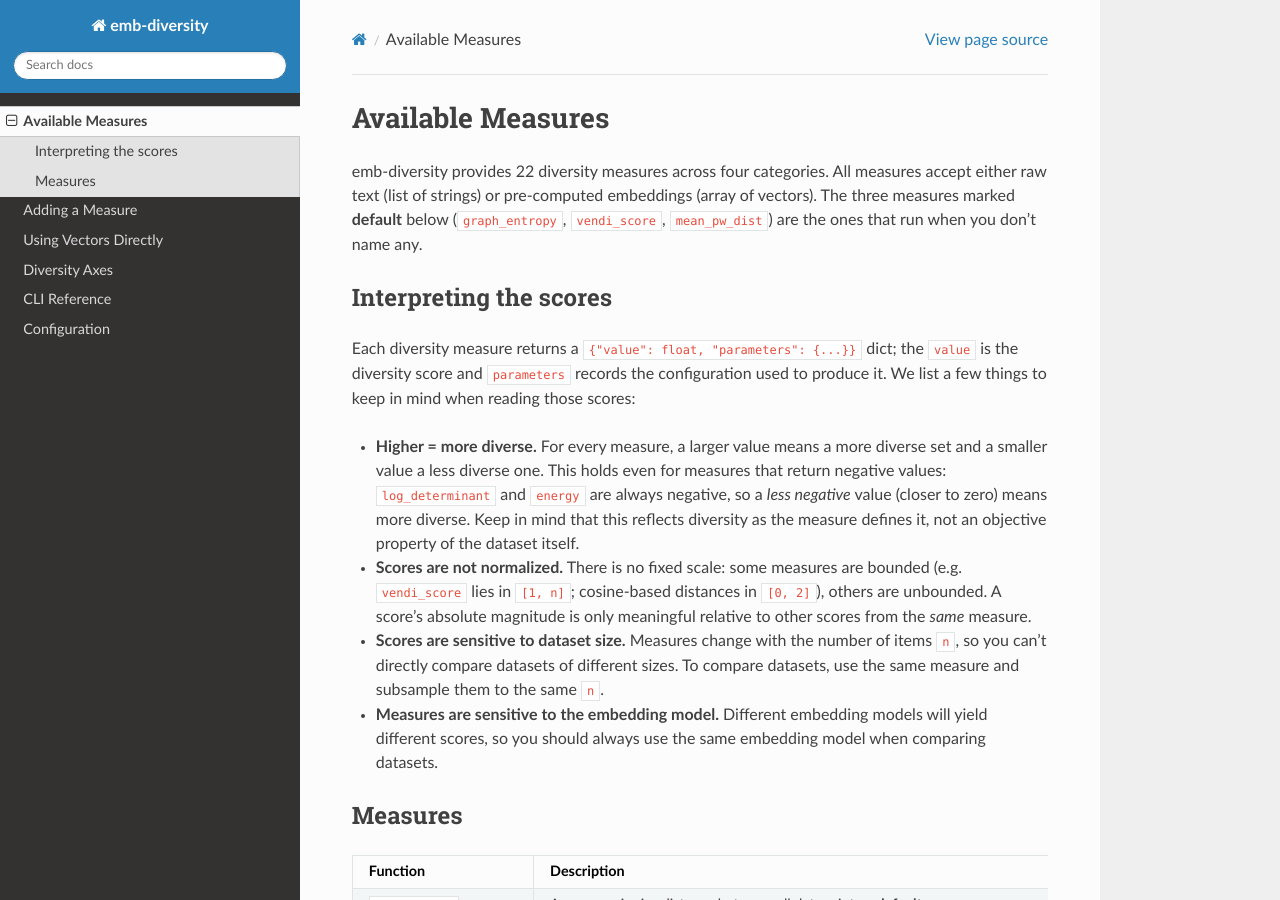
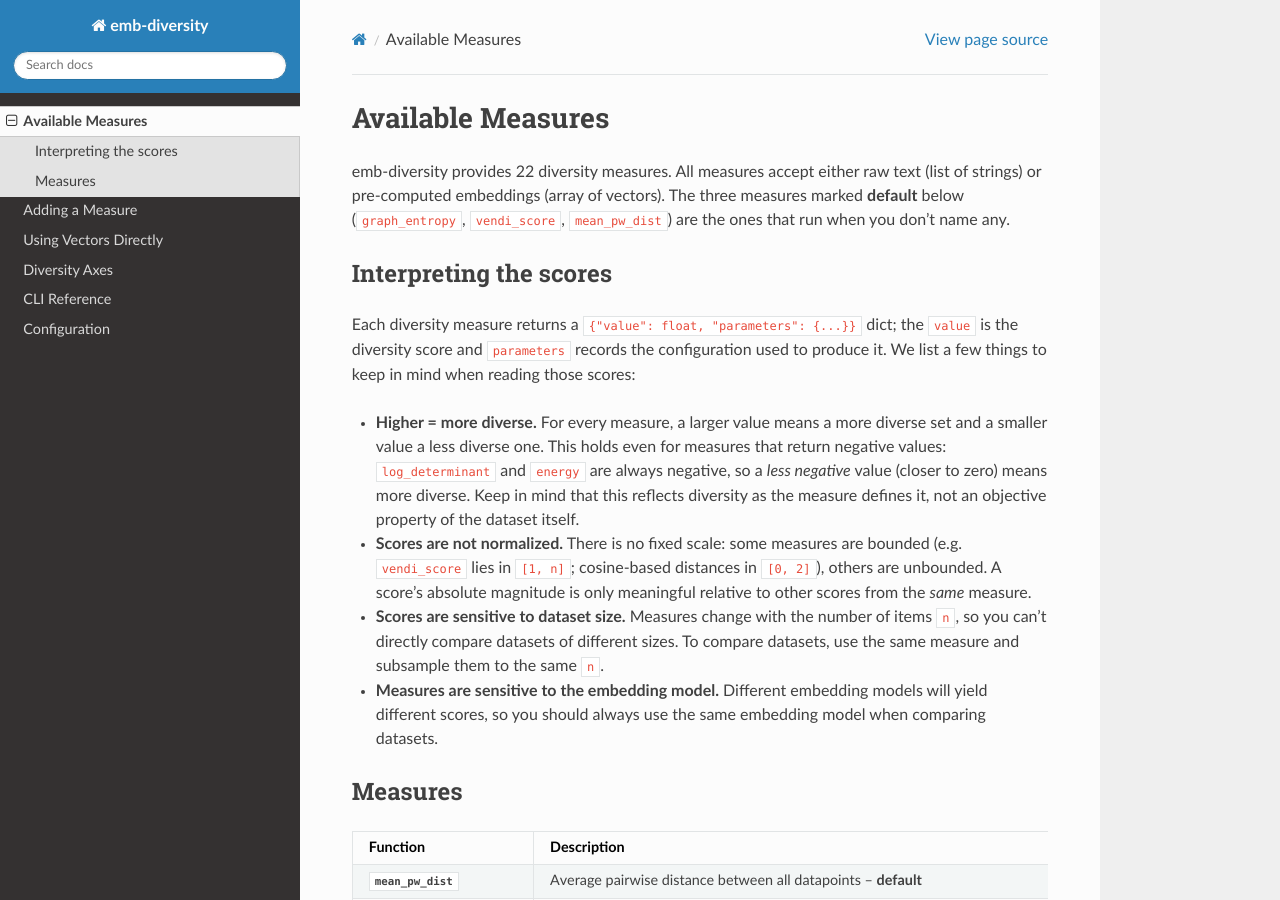
Before and after one commit to nlpsoc/emb-diversity, a Sphinx documentation site: the page built from docs/source/user-guide/measures.md, in a window 1280 px wide and 900 px high. Built offline with Sphinx 7.4.7 and the Read the Docs theme 3.1.0, drawn with Linux system fonts in a browser that asks for light colours; pages that are not in the unit, such as notebooks, are missing from menus.

Commit message:
- remove 4 categories

```diff
--- a/docs/source/user-guide/measures.md
+++ b/docs/source/user-guide/measures.md
@@ -1,6 +1,6 @@
 # Available Measures
 
-emb-diversity provides 22 diversity measures across four categories.
+emb-diversity provides 22 diversity measures.
 All measures accept either raw text (list of strings) or pre-computed embeddings (array of vectors).
 The three measures marked **default** below (`graph_entropy`, `vendi_score`, `mean_pw_dist`) are the ones that run when you don't name any.
 
```
